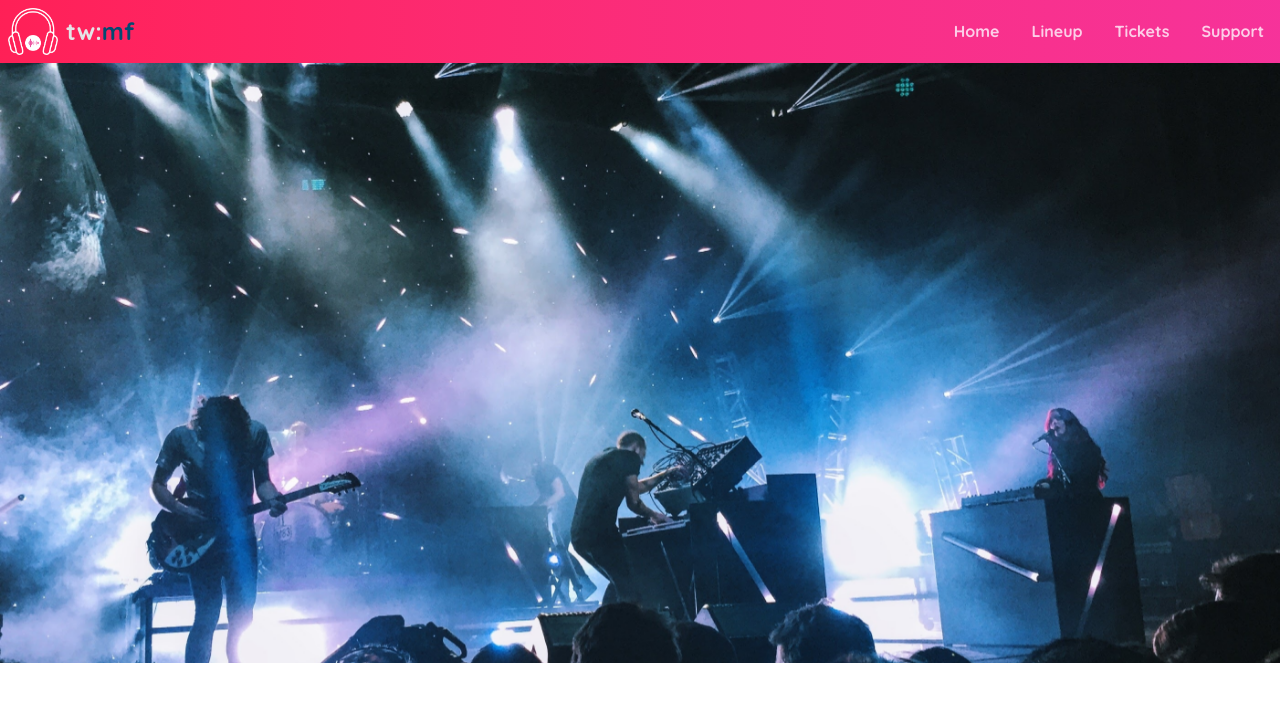
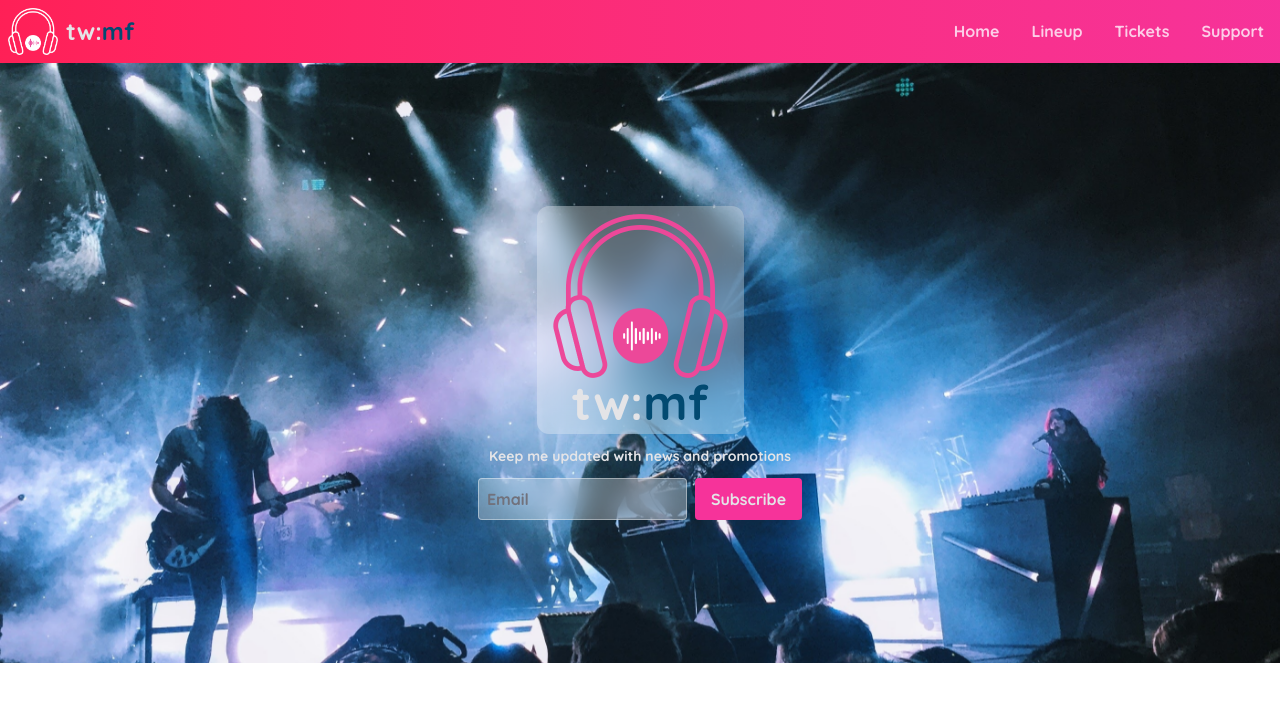
Before and after one commit to AlexL70/tailwindcss-course, a website: page starter/src/index.html in a window 1280 px wide. Drawn offline with nearby package versions, Linux system fonts and the light colour scheme; files that its build step writes are made by us from their sources.

Commit message:
18. Add the hero content

```diff
--- a/starter/src/index.html
+++ b/starter/src/index.html
@@ -99,6 +99,24 @@
             </nav>
             <div style="background-image: url('./assets/images/hero.jpg')"
                 class="flex h-[calc(100vh-200px)] min-h-[400px] flex-col items-center justify-center bg-cover bg-fixed bg-center">
+                <div class="bg-white/30 py-2 px-4 rounded-xl text-center backdrop-blur-md">
+                    <div class="relative">
+                        <img src="./assets/images/logo.png" width="175" />
+                    </div>
+                    <div class="text-5xl font-bold">
+                        tw:<span class="text-sky-900">mf</span>
+                    </div>
+                </div>
+                <div class="font-bold mt-3 text-sm">
+                    Keep me updated with news and promotions
+                </div>
+                <form class="mt-3 flex gap-2">
+                    <input type="email" placeholder="Email"
+                        class="rounded-sm border border-white/40 bg-white/30 backdrop-blur-md p-2 font-bold text-sky-900 placeholder-zinc-500 caret-pink-500 outline-pink-500 focus:outline" />
+                    <button type="submit"
+                        class="cursor-pointer rounded-sm bg-pink-500 py-2 px-4 font-bold transition-colors hover:bg-sky-900 hover:shadow-lg hover:shadow-black/20">
+                        Subscribe</button>
+                </form>
             </div>
         </header>
     </main>
```
